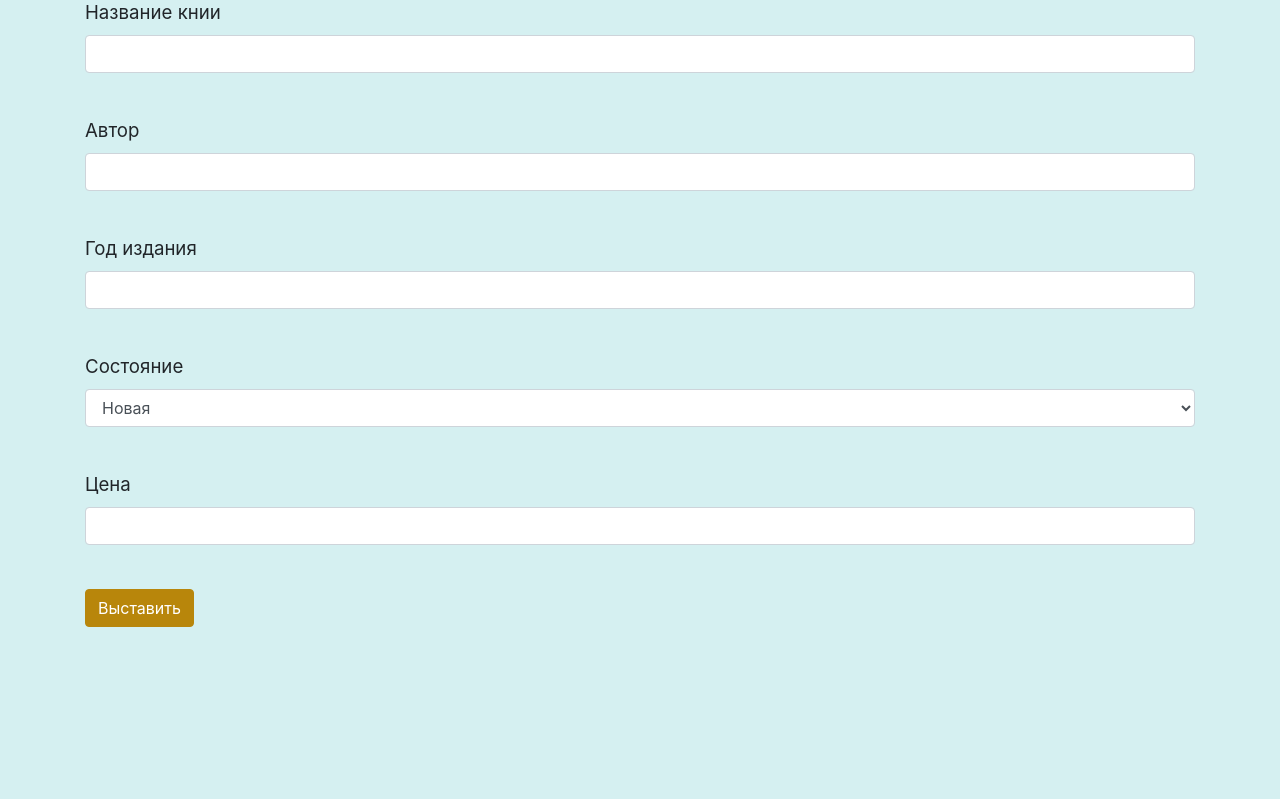
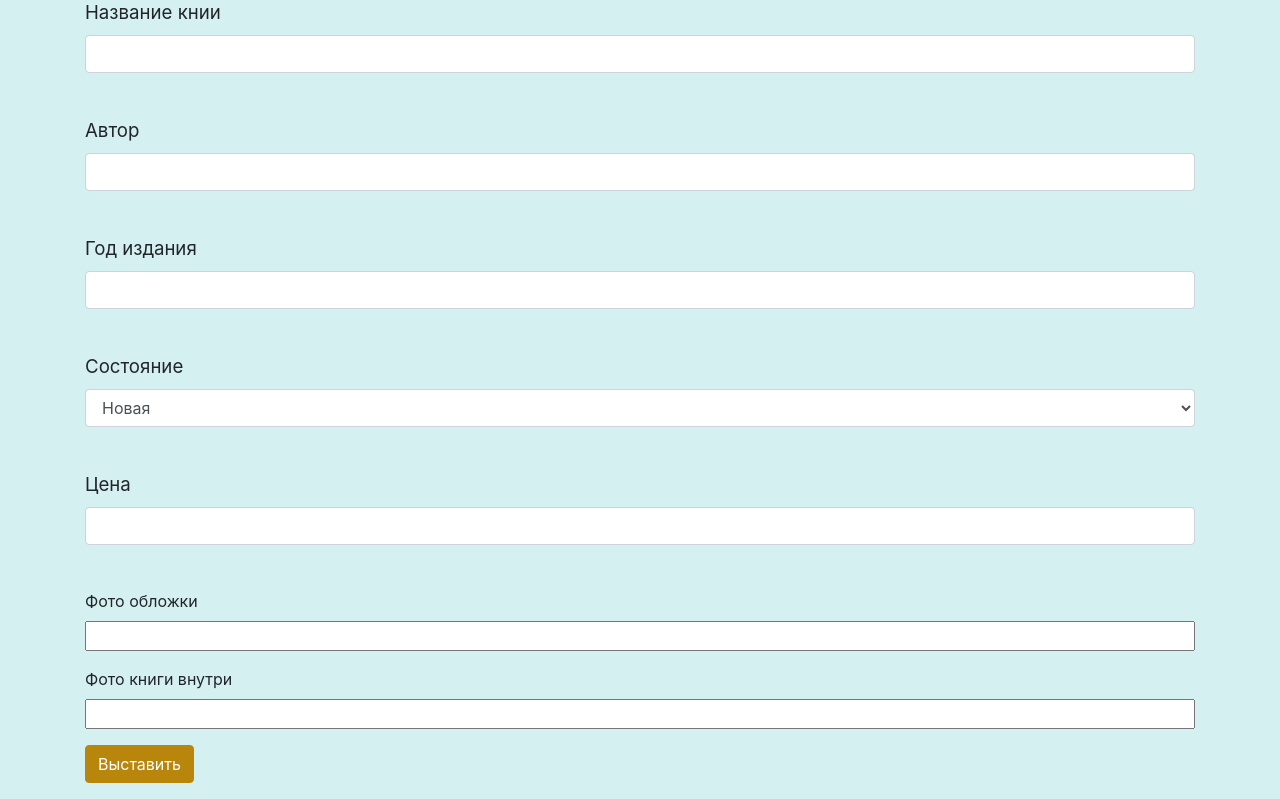
Before and after one commit to alexyl3/Project3, a Flask app: page /add_book in a window 1280 px wide. Shown: the part 185-984 px from the top of the page. Before the commit the page ends 812 px from the top, so only its background shows below. Run offline with Flask 3, Linux system fonts and the light colour scheme; some libraries are stand-ins or nearby versions.

Commit message:
Добавлены фото

```diff
--- a/main.py
+++ b/main.py
@@ -1,9 +1,10 @@
-from flask import Flask, render_template, redirect
+from flask import Flask, render_template, redirect, request, url_for
 from flask_login import LoginManager, login_user, login_required, logout_user, current_user
 from sqlalchemy import update
 import requests
 from numpy import sin, cos, arccos, pi, round
-
+import os
+from PIL import Image
 from data import db_session
 from data.add_book import AddBookForm
 from data.login_form import LoginForm
@@ -54,6 +55,18 @@ def radius_adr(address1, address2):
     lon1, lat1 = [float(x) for x in json_response1["Point"]["pos"].split(" ")]
     lon2, lat2 = [float(x) for x in json_response2["Point"]["pos"].split(" ")]
     return getDistanceBetweenPointsNew(lat1, lon1, lat2, lon2)
+
+
+def file_is_image(file):
+    if file.filename.lower().endswith(('.png', '.jpg', '.jpeg', '.tiff', '.bmp', '.gif')):
+        img = Image.open(file)
+        print(img)
+        try:
+            img.verify()
+            return True
+        except Exception:
+            return False
+    return False
 
 
 @login_manager.user_loader
@@ -150,7 +163,7 @@ def edit():
 @app.route("/account")
 def account():
     db_sess = db_session.create_session()
-    books = db_sess.query(Books).filter(Books.owner == current_user.id).all()
+    books = db_sess.query(Books).filter(Books.owner == current_user.id, Books.is_sold == 0).all()
     users = db_sess.query(User).all()
     names = {name.id: (name.surname, name.name) for name in users}
     temple = render_template("account.html", books=books, title='Аккаунт', names=names)
@@ -169,16 +182,21 @@ def about_book(book_id):
     is_owner = book.owner == current_user.id
     owner = db_sess.query(User).filter(User.id == book.owner).first()
     form_del = DeleteBookForm()
+    url1 = f'/static/img/uploads/photo_{book_id}_1.png'
+    url2 = f'/static/img/uploads/photo_{book_id}_2.png'
     if is_owner:
         if form_del.submit.data:
             db_sess.execute(update(Books).where(Books.id == book_id).values(is_sold=1))
             db_sess.commit()
             return redirect('/success')
-        return render_template("about_book.html", book=book, title='О книге',
-                               is_owner=is_owner, form=form_del, names=names, owner=owner)
+        template = render_template("about_book.html", book=book, title='О книге',
+                                   is_owner=is_owner, form=form_del, names=names, owner=owner)
     else:
-        return render_template("about_book.html", book=book, title='О книге',
-                               is_owner=is_owner, names=names, owner=owner)
+        template = render_template("about_book.html", book=book, title='О книге',
+                                   is_owner=is_owner, names=names, owner=owner)
+    template = template.replace('<p>Тут фото</p>', f'<img src="{url1}" alt="фото книги" height="400"> <img src="{url2}"'
+                                                   f' alt="фото книги" height="400">')
+    return template
 
 
 @app.route("/success")
@@ -191,19 +209,30 @@ def addjob():
     add_form = AddBookForm()
     if add_form.validate_on_submit():
         db_sess = db_session.create_session()
-        book = Books(
-            title=add_form.title.data,
-            author=add_form.author.data,
-            owner=current_user.id,
-            year=add_form.year.data,
-            price=add_form.price.data,
-            condition=add_form.condition.data,
-            is_sold=False
-        )
-        db_sess.add(book)
-        db_sess.commit()
-        return redirect('/success')
-    return render_template('addbook.html', title='Добавление книги', form=add_form)
+        f1 = request.files['file1']
+        f2 = request.files['file2']
+        if file_is_image(f1) and file_is_image(f2):
+            book = Books(
+                title=add_form.title.data,
+                author=add_form.author.data,
+                owner=current_user.id,
+                year=add_form.year.data,
+                price=add_form.price.data,
+                condition=add_form.condition.data,
+                is_sold=False
+            )
+            db_sess.add(book)
+            db_sess.commit()
+            book_id = len(db_sess.query(Books).all())
+            dr = os.getcwd()
+            os.chdir(os.path.join(dr, 'static/img/uploads'))
+            f1.save(f'photo_{book_id}_1.png')
+            f2.save(f'photo_{book_id}_2.png')
+            os.chdir(dr)
+            return redirect('/success')
+        else:
+            return render_template('addbook.html', title='Добавление книги', form=add_form, photo_problem=True)
+    return render_template('addbook.html', title='Добавление книги', form=add_form, photo_problem=False)
 
 
 def main():
--- a/requirements.txt
+++ b/requirements.txt
@@ -6,3 +6,4 @@ requests==2.28.1
 SQLAlchemy==2.0.4
 Werkzeug==2.2.2
 WTForms==3.0.1
+Pillow~=9.5.0
--- a/templates/about_book.html
+++ b/templates/about_book.html
@@ -12,8 +12,8 @@
         <tr><td class="ordinary" align="left"><h6 class="text">Год издания: {{ book.year }}</h6></td></tr>
         <tr><td class="ordinary" align="left"><h6 class="text">Состояние: {{ book.condition.lower() }}</h6></td></tr>
         <tr><td class="ordinary" align="left"><h6 class="text">Цена: {{ book.price }}₽</h6></td></tr>
-        <tr><td class="ordinary" align="left"><h6 class="text">Номер владельца: +{{ owner.telephone }}₽</h6></td></tr>
-        <tr><td class="ordinary" align="left"><h6 class="text">Адрес владельца: {{ owner.address }}₽</h6></td></tr>
+        <tr><td class="ordinary" align="left"><h6 class="text">Номер владельца: +{{ owner.telephone }}</h6></td></tr>
+        <tr><td class="ordinary" align="left"><h6 class="text">Адрес владельца: {{ owner.address }}</h6></td></tr>
     </table></td>
             {% if is_owner %}
             <form action="" method="post">
@@ -22,4 +22,5 @@
 {% endif %}
         </tr>
     </table>
+<p>Тут фото</p>
 {% endblock %}
--- a/templates/addbook.html
+++ b/templates/addbook.html
@@ -3,7 +3,7 @@
 {% block content %}
 <h1>Добавление книги</h1>
 <p></p>
-<form action="" method="post">
+<form action="" method="post"  enctype="multipart/form-data">
     {{ form.hidden_tag() }}
     {{ form.csrf_token }}
     <p>
@@ -50,11 +50,24 @@
         {{ error }}
     </p>
     {% endfor %}
+    <div class="form-group">
+                                    <label for="photo1">Фото обложки</label>
+                                    <input type="file1" class="form-control-file" id="photo1" name="file">
+    </div>
+    <div class="form-group">
+                                    <label for="photo2">Фото книги внутри</label>
+                                    <input type="file2" class="form-control-file" id="photo2" name="file">
+    </div>
     <p>{{ form.submit(type="submit", class="btn btn-primary") }}</p>
     {% if message %}
         <div class="alert alert-danger" role="alert">
                     {{ message }}
         </div>
     {% endif %}
+    {% if photo_problem %}
+        <div class="alert alert-danger" role="alert">
+                    Загружен некорректный файл, попробуйте снова
+        </div>
+    {% endif %}
 </form>
 {% endblock %}
```
Also changed, not shown: db/book_yard.sqlite, static/img/uploads/photo_1_1.png (added), static/img/uploads/photo_1_2.png (added), static/img/uploads/photo_2_1.png (added), static/img/uploads/photo_2_2.png (added), static/img/uploads/photo_3_1.png (added), static/img/uploads/photo_3_2.png (added), static/img/uploads/photo_4_1.png (added), static/img/uploads/photo_4_2.png (added).
